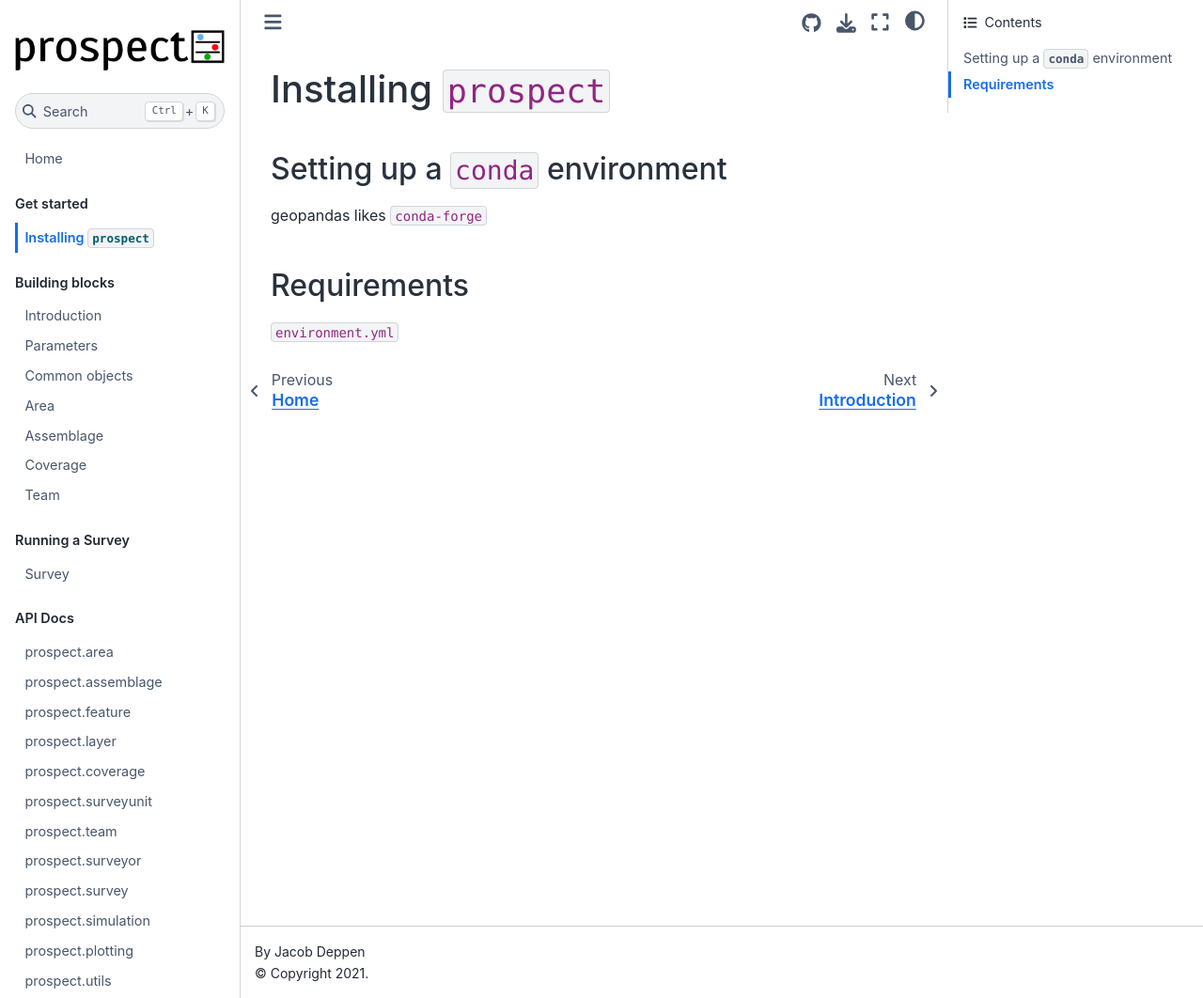
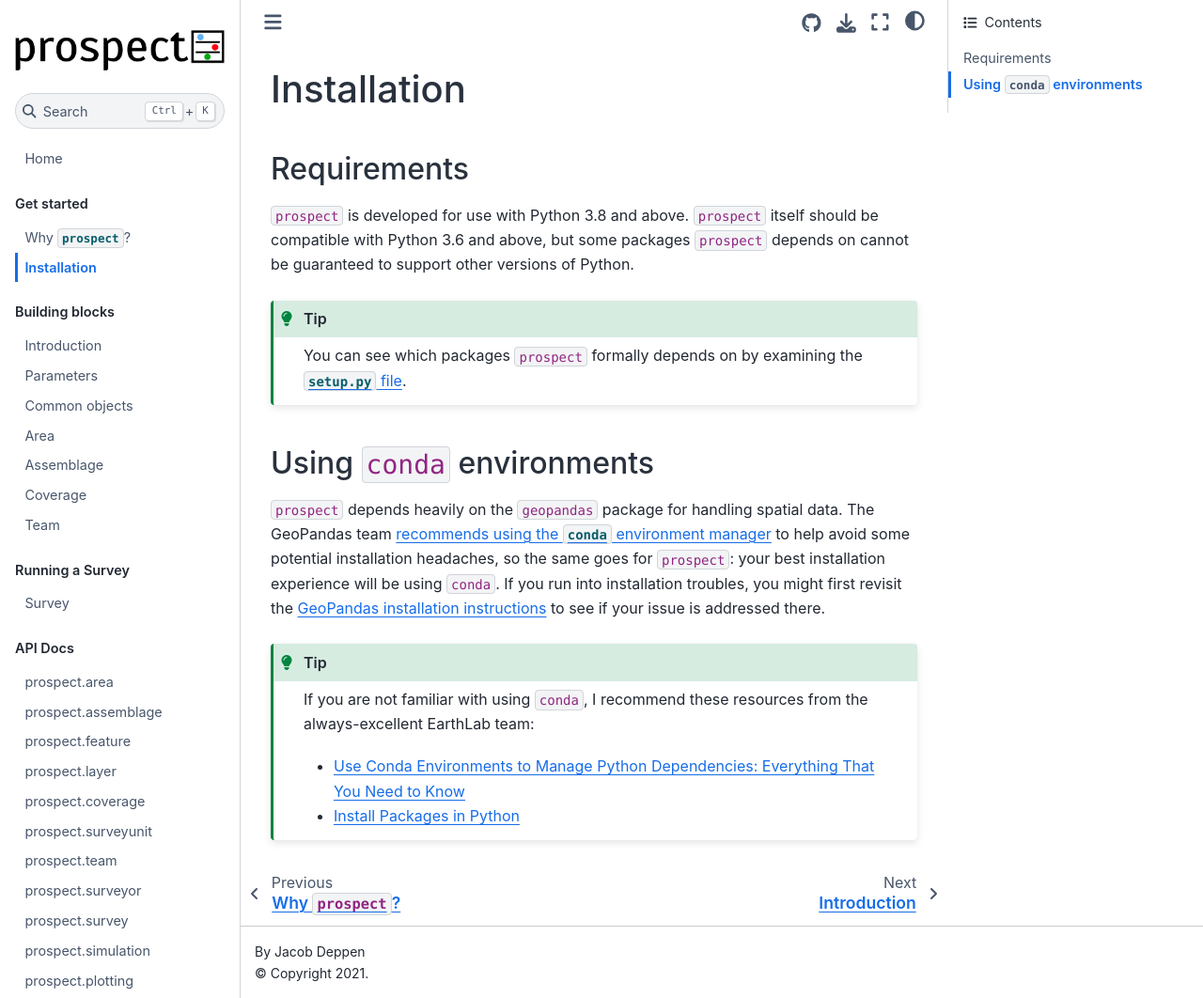
Before and after one commit to deppen8/prospect, a Jupyter Book: the page built from docs/prospect-guide/start/install.md, in a window 1280 px wide and 1062 px high. Shown: the whole window at 94% size. Built offline with Jupyter Book 1.0.4 settings and Sphinx 7.4.7 and the Sphinx Book theme 1.1.4, drawn with Linux system fonts in a browser that asks for light colours.

Commit message:
update the introductory pages

````diff
--- a/docs/prospect-guide/_toc.yml
+++ b/docs/prospect-guide/_toc.yml
@@ -4,6 +4,7 @@
 
 - part: Get started
   chapters:
+  - file: start/why-prospect
   - file: start/install
 
 - part: Building blocks
--- a/docs/prospect-guide/start/install.md
+++ b/docs/prospect-guide/start/install.md
@@ -1,10 +1,21 @@
-Installing `prospect`
-=====================
-
-## Setting up a `conda` environment
-
-geopandas likes `conda-forge`
+Installation
+============
 
 ## Requirements
 
-`environment.yml`
+`prospect` is developed for use with Python 3.8 and above. `prospect` itself should be compatible with Python 3.6 and above, but some packages `prospect` depends on cannot be guaranteed to support other versions of Python.
+
+```{tip}
+You can see which packages `prospect` formally depends on by examining the [`setup.py` file](https://github.com/deppen8/prospect/blob/master/setup.py).
+```
+
+## Using `conda` environments
+
+`prospect` depends heavily on the `geopandas` package for handling spatial data. The GeoPandas team [recommends using the `conda` environment manager](https://geopandas.org/install.html) to help avoid some potential installation headaches, so the same goes for `prospect`: your best installation experience will be using `conda`. If you run into installation troubles, you might first revisit the [GeoPandas installation instructions](https://geopandas.org/install.html) to see if your issue is addressed there.
+
+```{tip}
+If you are not familiar with using `conda`, I recommend these resources from the always-excellent EarthLab team:
+
+- [Use Conda Environments to Manage Python Dependencies: Everything That You Need to Know](https://www.earthdatascience.org/courses/intro-to-earth-data-science/python-code-fundamentals/use-python-packages/introduction-to-python-conda-environments/)
+- [Install Packages in Python](https://www.earthdatascience.org/courses/intro-to-earth-data-science/python-code-fundamentals/use-python-packages/use-conda-environments-and-install-packages/)
+```
````
Also changed, not shown: docs/prospect-guide/intro.md (+17 -0 lines), docs/prospect-guide/start/why-prospect.md (added, +22 -0 lines).
